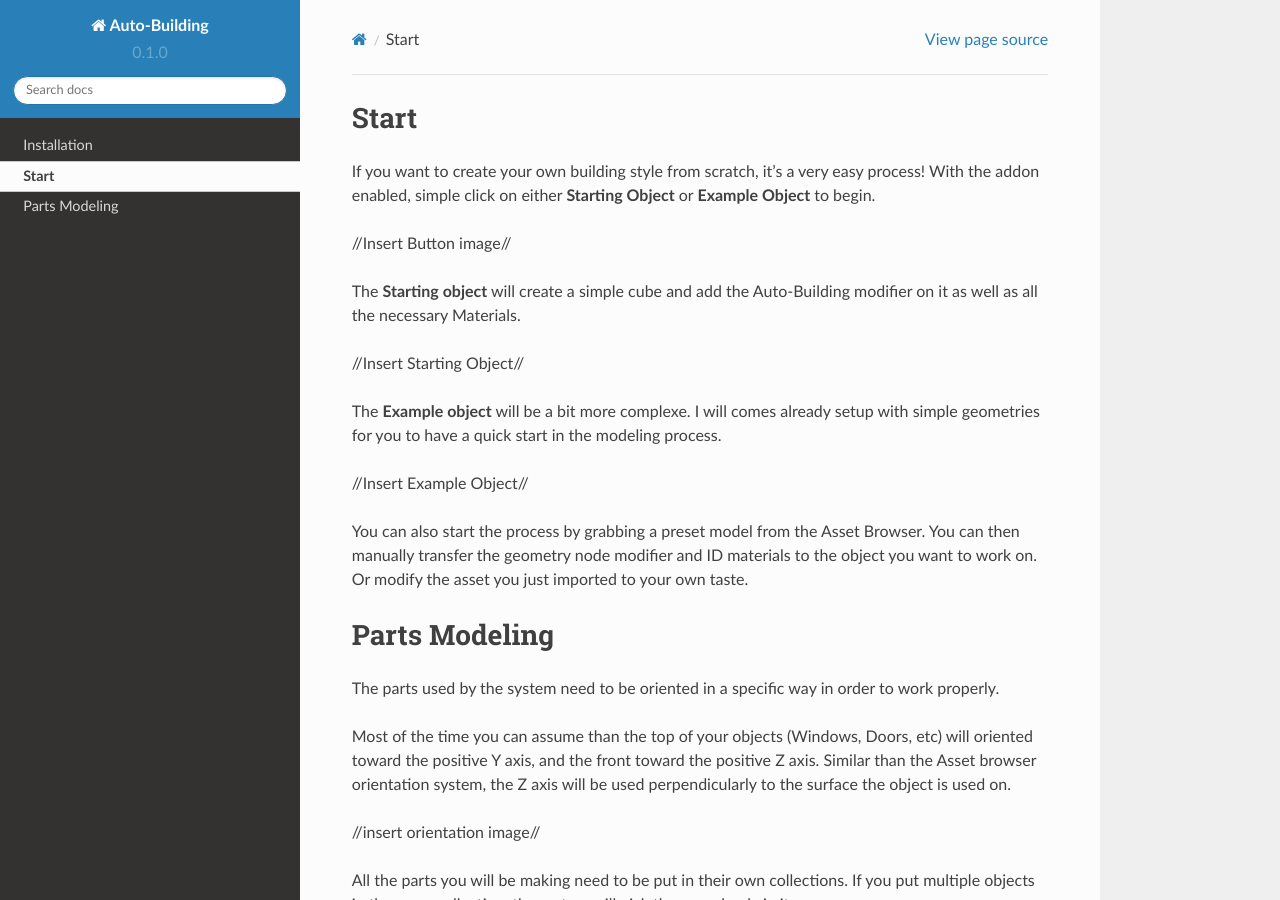
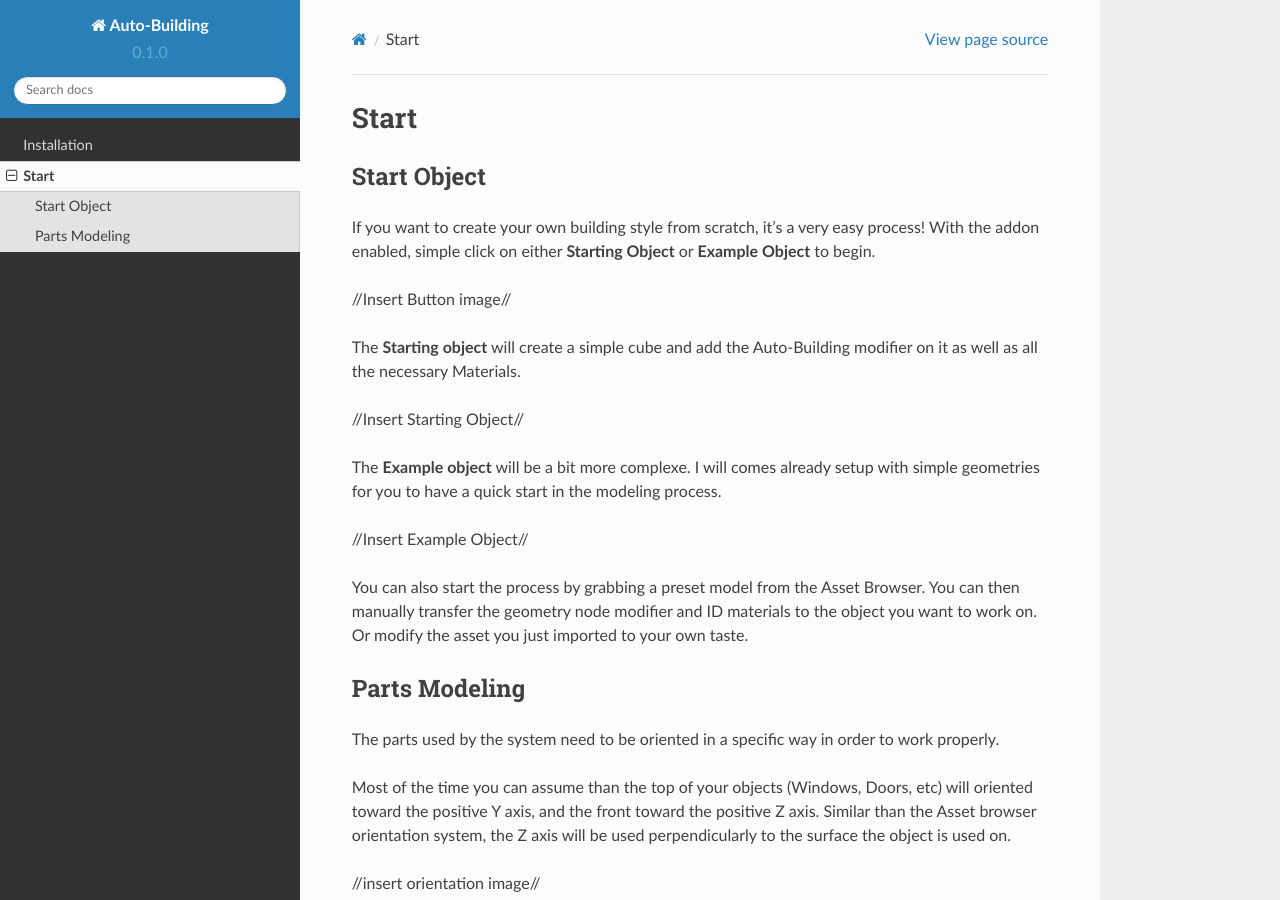
Before and after one commit to charlesque/Auto-Building, a Sphinx documentation site: the page built from docs/source/Setup.rst, in a window 1280 px wide and 900 px high. Built offline with Sphinx 7.4.7 and the Read the Docs theme 2.0.0, drawn with Linux system fonts in a browser that asks for light colours.

Commit message:
Update Setup.rst

```diff
--- a/docs/source/Setup.rst
+++ b/docs/source/Setup.rst
@@ -1,5 +1,10 @@
 Start
 ========
+
+.. _Setup:
+
+Start Object
+------------
 
 If you want to create your own building style from scratch, it's a very easy process!
 With the addon enabled, simple click on either **Starting Object** or **Example Object** to begin.
@@ -17,7 +22,7 @@ The **Example object** will be a bit more complexe. I will comes already setup w
 You can also start the process by grabbing a preset model from the Asset Browser. You can then manually transfer the geometry node modifier and ID materials to the object you want to work on. Or modify the asset you just imported to your own taste.
 
 Parts Modeling
-=============
+------------
 
 The parts used by the system need to be oriented in a specific way in order to work properly.
 
```
